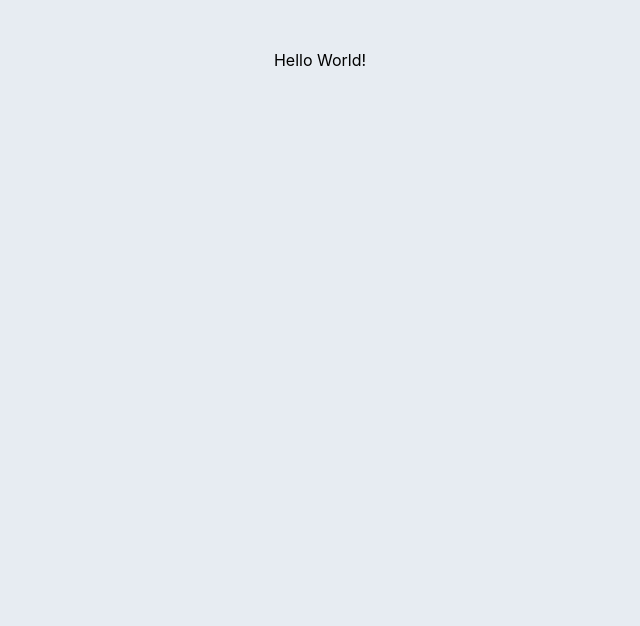
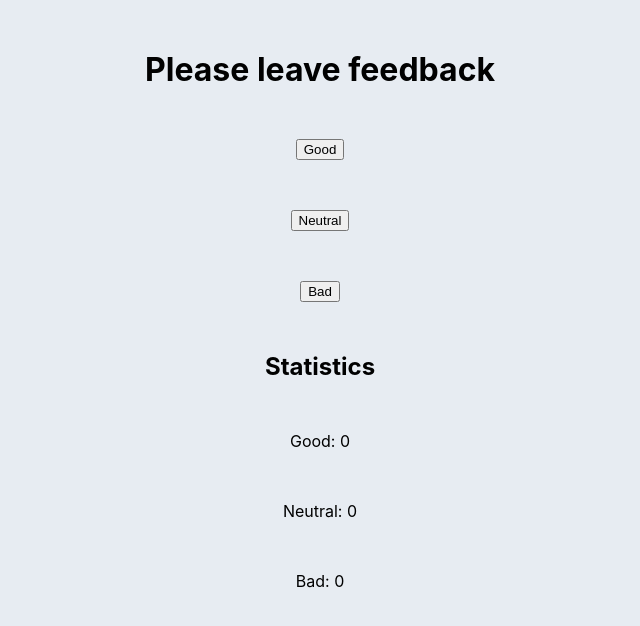
Before and after one commit to brzozanet/goit-react-hw-02-feedback, a React (Create React App) app: page / in a window 1280 px wide. Shown: the top 626 px of the page, without its empty margins (320-960 px from the left). Built offline with nearby package versions, Linux system fonts and the light colour scheme.

Commit message:
Feedback component initial commit

```diff
--- a/src/components/App.jsx
+++ b/src/components/App.jsx
@@ -1,7 +1,9 @@
+import { Feedback } from "./Feedback/Feedback";
+
 export const App = () => {
   return (
     <div className="container">
-      <p>Hello World!</p>
+      <Feedback message="Hello World!!" />
     </div>
   );
 };
--- /dev/null
+++ b/src/components/Feedback/Feedback.jsx
@@ -0,0 +1,36 @@
+import { Component } from "react";
+
+export class Feedback extends Component {
+  state = {
+    good: 0,
+    neutral: 0,
+    bad: 0,
+  };
+
+  handleGood(event) {
+    console.log("Good button was clicked!", event);
+  }
+
+  handleNeutral(event) {
+    console.log("Neutral button was clicked!", event);
+  }
+
+  handleBad(event) {
+    console.log("Bad button was clicked!", event);
+  }
+
+  render() {
+    return (
+      <>
+        <h1>Please leave feedback</h1>
+        <button onClick={this.handleGood}>Good</button>
+        <button onClick={this.handleNeutral}>Neutral</button>
+        <button onClick={this.handleBad}>Bad</button>
+        <h2>Statistics</h2>
+        <p>Good: {this.state.good}</p>
+        <p>Neutral: {this.state.neutral}</p>
+        <p>Bad: {this.state.bad}</p>
+      </>
+    );
+  }
+}
```
Also changed, not shown: src/components/Feedback/Feedback.module.css (added).
